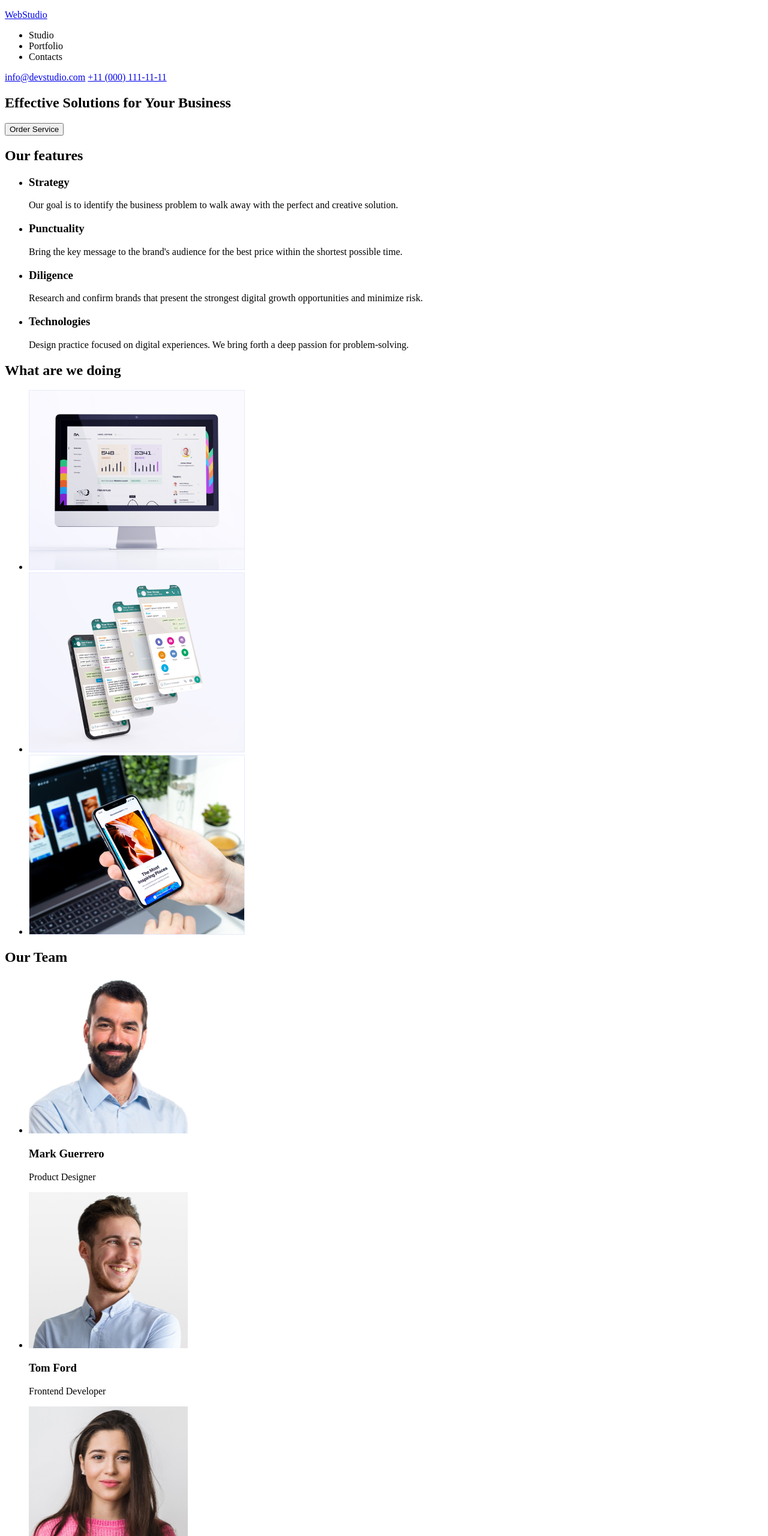
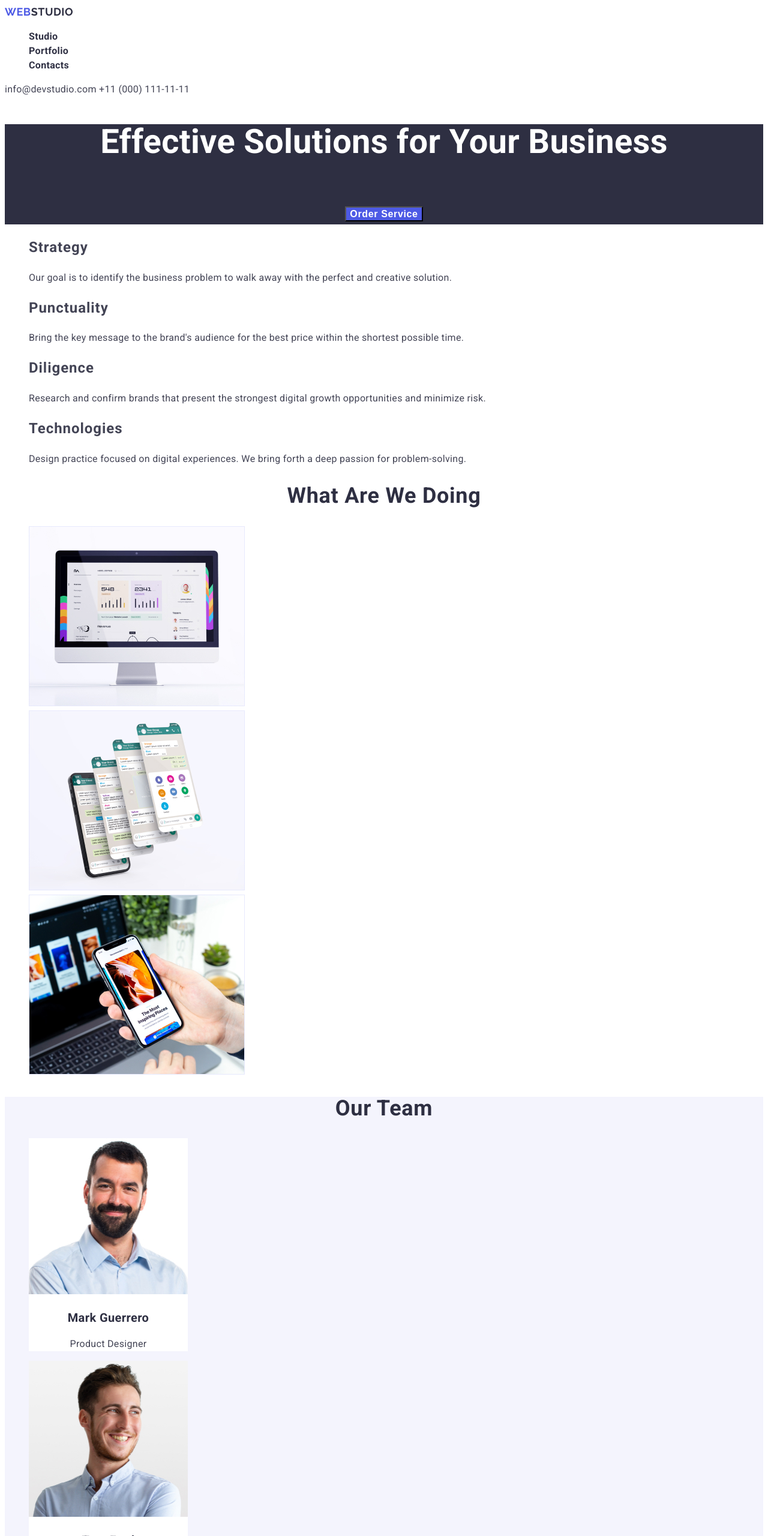
Before and after one commit to MarginTrader1/goit-markup-hw-02, a plain HTML site: page index.html in a window 1280 px wide. Shown: the top 2560 px of the page at 60% size. Drawn offline with Linux system fonts and the light colour scheme.

Commit message:
add css styles

```diff
--- /dev/null
+++ b/css/styles.css
@@ -0,0 +1,172 @@
+
+/* root styles */
+:root {
+    --main-text-color: #434455;
+    --main-title-color:  #2E2F42;
+    --link-color: #4D5AE5;
+    }
+
+/* body styles */
+body {
+    background-color: #FFFFFF;
+
+    font-family: "Roboto", sans-serif;
+    color: var(--main-text-color);
+    font-weight: 400;
+    font-size: 16px;
+    line-height: 1.5;
+    letter-spacing: 0.02em;
+}
+
+li {
+    list-style-type: none;
+}
+
+.title {
+    font-weight: 600
+}
+
+/* logo styles */
+
+.logo {
+    color: var(--main-title-color);
+
+    font-family: "Raleway", sans-serif;
+    font-weight: 800;
+    font-size: 18px;
+    line-height: 1.33;
+    letter-spacing: 0.03em;
+
+    text-decoration: none;
+    text-transform: uppercase;
+}
+
+.logo-name {
+    color: var(--link-color);
+}
+
+/* menu styles */
+
+.link {
+    color: var(--main-title-color);
+    text-decoration: none;
+}
+
+.link:hover,
+.link:focus {
+    color: var(--link-color);
+}
+
+.contacts-link {
+    color: var(--main-text-color);
+    text-decoration: none;
+}
+
+.contacts-link:hover,
+.contacts-link:focus {
+    color: var(--link-color);
+}
+
+/* hero styles */
+
+.hero {
+    background-color: var(--main-title-color);
+    text-align: center;
+}
+
+.hero {
+    color: #FFFFFF;
+    font-size: 56px;
+    line-height: 1.07;
+
+}
+
+.button {
+    color: #FFFFFF;
+    font-size: 16px;
+    line-height: 1.19;
+    letter-spacing: 0.04em;
+
+    background-color: var(--link-color);
+    cursor: pointer;
+}
+
+.button:hover,
+.button:focus {
+    background-color: #404BBF;
+}
+
+/* features section styles */
+
+.features {
+    display: none;
+}
+
+.features-title {
+    font-weight: 600;
+    font-size: 24px;
+    line-height: 1.2;
+    letter-spacing: 0.04em;
+}
+
+/* products section styles */
+
+.products-title {
+    color: var(--main-title-color);
+
+    font-weight: 600;
+    font-size: 36px;
+    line-height: 1.11;
+    letter-spacing: 0.02em;
+
+    text-align: center;
+    text-transform: capitalize;
+}
+
+/* team section styles */
+
+.team {
+    background-color: #F4F4FD;
+}
+
+.team-title {
+    color: var(--main-title-color);
+    font-size: 36px;
+    line-height: 1.11;
+    letter-spacing: 0.02em;
+
+    text-align: center;
+    text-transform: capitalize;
+}
+
+.team-member {
+    color: var(--main-title-color);
+
+    font-size: 20px;
+    line-height: 1.2;
+    letter-spacing: 0.02em;
+}
+.team-card {
+    background-color: #FFFFFF;
+    width: 265px;
+    text-align: center;
+}
+
+/* footer styles */
+
+.footer {
+    background-color: var(--main-title-color);
+    color: #E7E9FC;
+}
+
+.footer-logo-name {
+    color: #F4F4FD;
+    font-family: "Raleway", sans-serif;
+    font-weight: 800;
+    font-size: 18px;
+    line-height: 1.33;
+    letter-spacing: 0.03em;
+
+    text-decoration: none;
+    text-transform: uppercase;
+}
--- a/index.html
+++ b/index.html
@@ -4,57 +4,61 @@
     <meta charset="UTF-8">
     <meta http-equiv="X-UA-Compatible" content="IE=edge">
     <meta name="viewport" content="width=device-width, initial-scale=1.0">
-    <title>Lessons 1</title>
+    <link rel="stylesheet" href="./css/styles.css">
+    <link rel="preconnect" href="https://fonts.googleapis.com">
+    <link rel="preconnect" href="https://fonts.gstatic.com" crossorigin>
+    <link href="https://fonts.googleapis.com/css2?family=Raleway:wght@700&family=Roboto:wght@400;500;700;900&display=swap" rel="stylesheet">
+    <title>Homework 2</title>
 </head>
 <body>
 
     <header>
-        <a href="#">
-            <p><span>Web</span><span>Studio</span></p>
+        <a href="#" class="logo">
+            <span class="logo-name">Web</span>Studio
         </a>
         <nav>
             <ul>
-                <li>Studio</li>
-                <li>Portfolio</li>
-                <li>Contacts</li>
+                <li><a href="#" class="link title">Studio</a></li>
+                <li><a href="#" class="link title">Portfolio</a></li>
+                <li><a href="#" class="link title">Contacts</a></li>
             </ul>
         </nav>
         <div>
-            <a href="mailto:info@devstudio.com">info@devstudio.com</a>
-            <a href="tel:+110001111111">+11 (000) 111-11-11</a>
+            <a href="mailto:info@devstudio.com" class="contacts-link">info@devstudio.com</a>
+            <a href="tel:+110001111111" class="contacts-link">+11 (000) 111-11-11</a>
         </div>
     </header>
 
     <main>
-        <section>
-            <h1>Effective Solutions for Your Business</h1>
-            <button type="button">Order Service</button>
+        <section class="hero">
+            <h1 class="hero title">Effective Solutions for Your Business</h1>
+            <button type="button" class="button title">Order Service</button>
         </section>
 
         <section>
-            <h2>Our features</h2>
+            <h2 class="features">Our features</h2>
             <ul>
                 <li>
-                    <h3>Strategy</h3>
+                    <h3 class="features-title">Strategy</h3>
                     <p>Our goal is to identify the business problem to walk away with the perfect and creative solution.</p>
                 </li>
                 <li>
-                    <h3>Punctuality</h3>
+                    <h3 class="features-title">Punctuality</h3>
                     <p>Bring the key message to the brand's audience for the best price within the shortest possible time.</p>
                 </li>
                 <li>
-                    <h3>Diligence</h3>
+                    <h3 class="features-title">Diligence</h3>
                     <p>Research and confirm brands that present the strongest digital growth opportunities and minimize risk.</p>
                 </li>
                 <li>
-                    <h3>Technologies</h3>
+                    <h3 class="features-title">Technologies</h3>
                     <p>Design practice focused on digital experiences. We bring forth a deep passion for problem-solving.</p>
                 </li>
             </ul>
         </section>
 
-        <section>
-            <h2>What are we doing</h2>
+        <section class="products">
+            <h2 class="products-title">What are we doing</h2>
             <ul>
                 <li><img src="images/img1.jpg" alt="monitor" width="360" height="300"></li>
                 <li><img src="images/img2.jpg" alt="telephons" width="360" height="300"></li>
@@ -62,47 +66,41 @@
             </ul>
         </section>
 
-        <section>
-            <h2>Our Team</h2>
+        <section class="team">
+            <h2 class="team-title title">Our Team</h2>
             <ul>
-                <li>
-                    <div>
+                <li class="team-card">
                     <img src="images/card1.jpg" alt="team member photo" width="265" height="260">
-                        <h3>Mark Guerrero</h3>
+                    <div class="team-card">
+                        <h3 class="team-member title">Mark Guerrero</h3>
                         <p>Product Designer</p>
                     </div>
                 </li>
 
-                <li>
-                    <div>
+                <li class="team-card">
                     <img src="images/card2.jpg" alt="team member photo" width="265" height="260">
-                        <h3>Tom Ford</h3>
+                    <h3 class="team-member title">Tom Ford</h3>
                     <p>Frontend Developer</p>
-                    </div>
                 </li>
 
-                <li>
-                    <div>
+                <li class="team-card">
                     <img src="images/card3.jpg" alt="team member photo" width="265" height="260">
-                        <h3>Camila Garcia</h3>
+                    <h3 class="team-member title">Camila Garcia</h3>
                     <p>Marketing</p>
-                    </div>
                 </li>
 
-                <li>
-                    <div>
+                <li class="team-card">
                     <img src="images/card4.jpg" alt="team member photo" width="265" height="260">
-                        <h3>Daniel Wilson</h3>
+                    <h3 class="team-member title">Daniel Wilson</h3>
                     <p>UI Designer</p>
-                    </div>
                 </li>
             </ul>
         </section>
     </main>
 
-    <footer>
-        <a href="#">
-            <p><span>Web</span><span>Studio</span></p>
+    <footer class="footer">
+        <a href="#" class="logo">
+            <span class="logo-name">Web</span><span class="footer-logo-name">Studio</span>
         </a>
         <p>Increase the flow of customers and sales for your business with digital marketing & growth solutions.</p>
     </footer>
```
Lines whose indentation alone changed are shown as unchanged.
